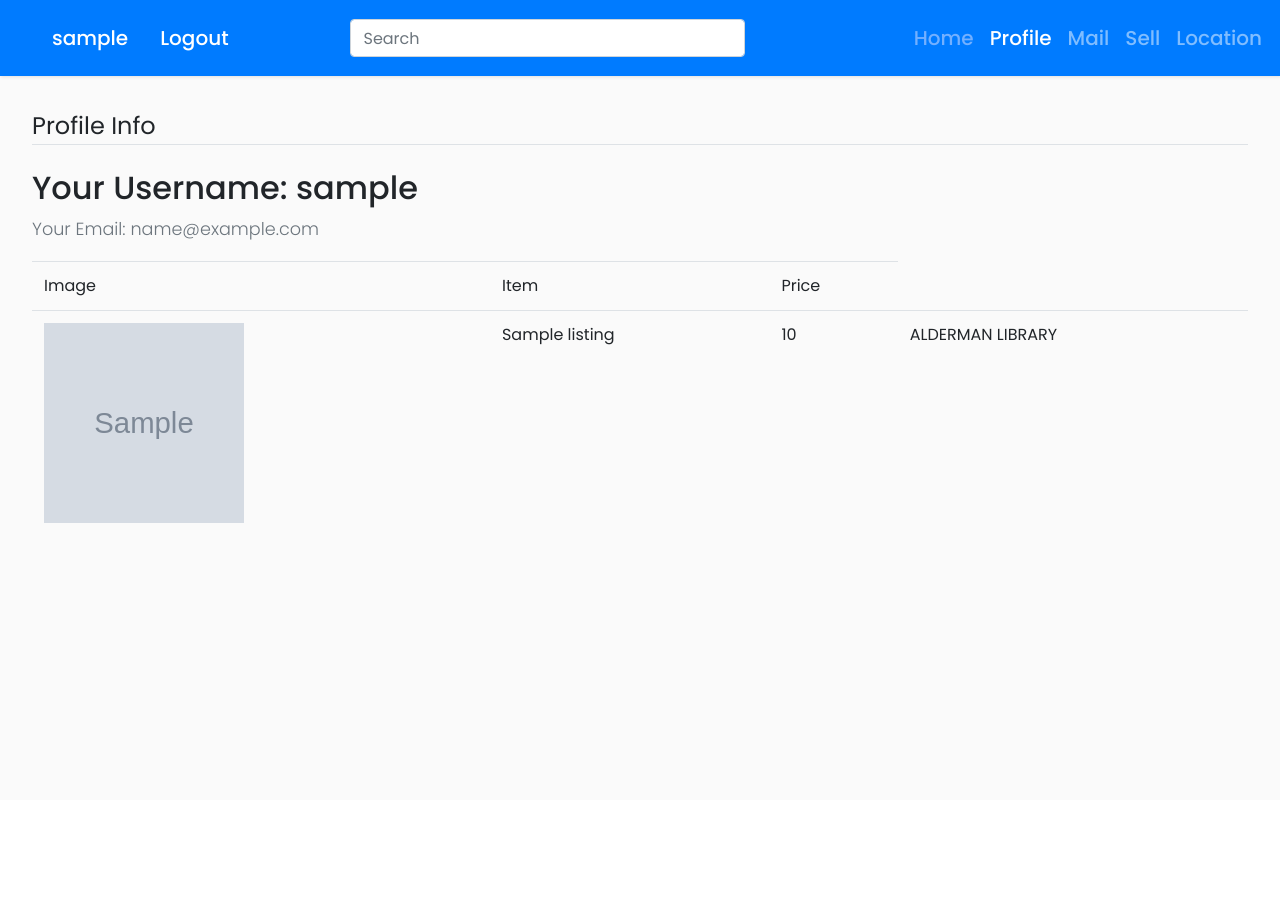
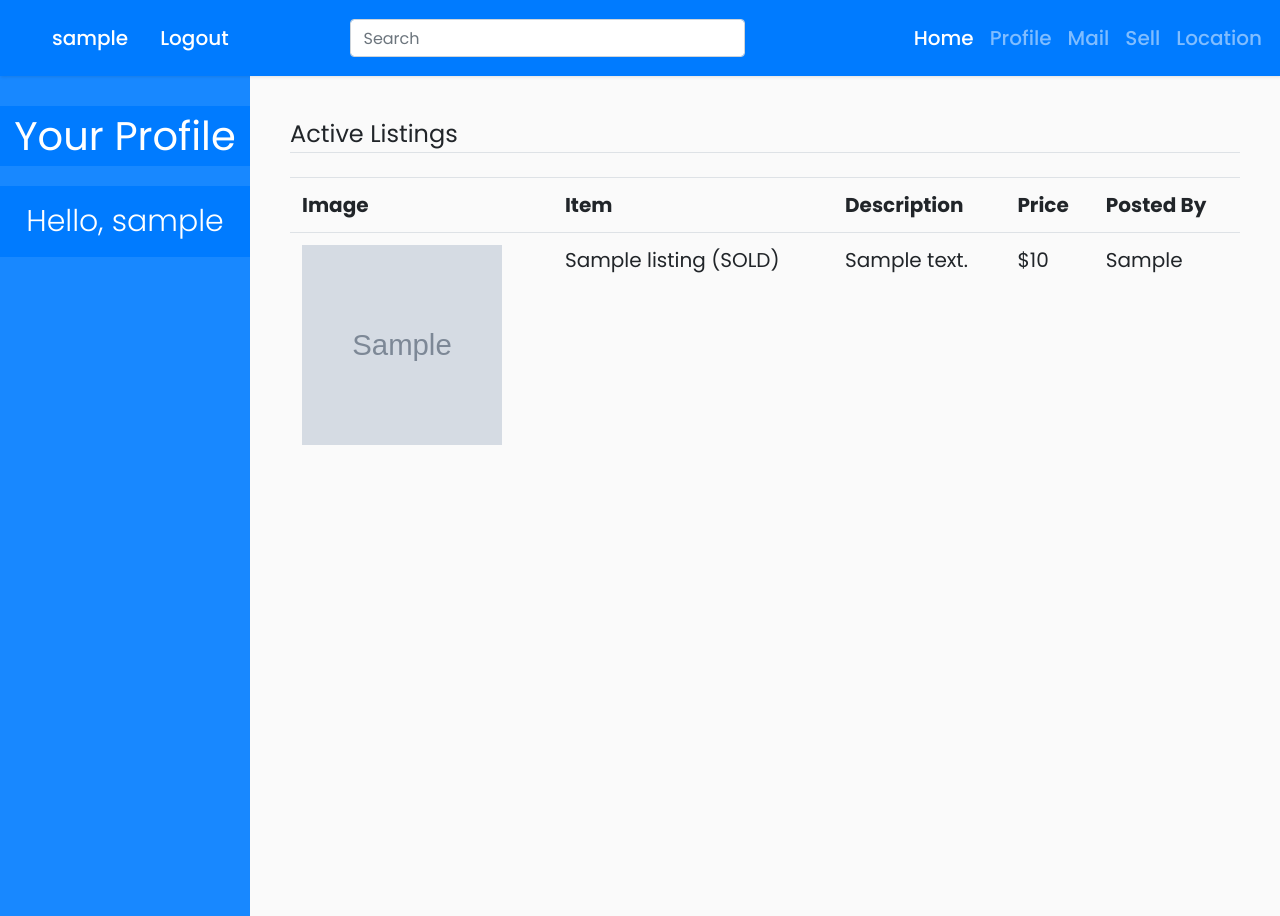
Before and after one commit to ian-kang/djangomarketplace, a Django app: template templates/profile.html in a window 1280 px wide. Before the commit the page ends 523 px from the top, so only its background shows below. Run offline with Django 3.2, Linux system fonts and the light colour scheme; the template is opened without the code that fills it: values that come from a table or form of the project are taken from there, others are empty; a user stored in the database is signed in; tables that the repository leaves empty hold one stand-in row (values such as "Sample post"); grey boxes marked "Sample" are stand-in pictures; some libraries are stand-ins or nearby versions.

Commit message:
p theme complete

```diff
--- a/templates/profile.html
+++ b/templates/profile.html
@@ -1,35 +1,4 @@
 {% extends 'navbar.html' %}
-{% block pagecontent %}
-{% block content %}
-<div class="content-section" style = "padding: 2rem">
-    <div class="media">
-        <div class="media-body">
-            <legend class="border-bottom mb-4">Profile Info</legend>
-            <h2 class="account-heading">Your Username: {{ user.username }}</h2>
-            <p class="text-secondary">Your Email: {{ user.email }} </p>
-	</div>
-    </div>
-    {% if listings %}
-    <table class="table table-hover">
-        <tr><td>Image</td><td>Item</td><td>Price</td></tr>
-        {% for item in listings %}
-        <tr onclick="location.href='/{{item.acct}}/{{item.listing_id}}'">
-            <td>
-                <img class = "listImage"
-                     style="width: 200px; height: 200px;"
-                     src="{{item.images.url}}"/></td>
-                <td>{{item.title}}</td>
-                <td>{{item.price}}</td>
-                <td>{{item.location}}</td>
-        </tr>
-        {% endfor %}
-    </table>
-
-    {% else %}
-    <p>LISTINGS ARE NOT HERE</p>
-    {% endif %}
-</div>
-
 <style type="text/css">
 
 a#profile {
@@ -42,5 +11,66 @@
 
 </style>
 
+{% block wrapper %}
+    <div class="wrapper">
+        <!-- Sidebar  -->
+        <nav id="sidebar" class>
+            <div class="sidebar-header">
+              Your Profile
+            </div>
+            <ul class="list-unstyled components">
+                <li>
+                    <p class="sidebar-secondary" id="user"> Hello, {{user.username}}</p>
+                </li>
+
+            </ul>
+
+        </nav>
+
+        {% endblock %}
+
+        {% block pagecontent %}
+        {% block content %}
+        <div id="content" class = "container" style = "max-width: 3000px; margin: 20px">
+            <div class="media">
+                <div class="media-body">
+                    <legend class="border-bottom mb-4">Active Listings</legend>
+        	</div>
+            </div>
+            {% if listings %}
+            <table class="table table-hover">
+                <tr id="headers">
+                    <td>  <strong style="font-size: 20px;"> Image </strong><br/> </td>
+                    <td> <strong style="font-size: 20px;"> Item </strong><br/> </td>
+                    <td> <strong style="font-size: 20px;"> Description </strong><br/> </td>
+                    <td> <strong style="font-size: 20px;">Price</strong><br/> </td>
+                    <td> <strong style="font-size: 20px;"> Posted By </strong><br/> </td>
+                </tr>
+                    {% for item in listings %}
+                    <tr onclick="location.href='/{{item.acct}}/{{item.listing_id}}'">
+                        <td>
+                            <img class = "listImage"
+                            style="width: 200px; height: 200px;"
+                             src="{{item.images.url}}"/>
+                        </td>
+                        {% if item.sold == True %}
+                            <td style="font-size: 20px;"> {{item.title|truncatechars:30}} (SOLD)</td>
+                        {% else %}
+                            <td style="font-size: 20px;"> {{item.title|truncatechars:30}} </td>
+                        {% endif %}
+                        <td style="font-size: 20px;"> {{item.description|truncatechars:70}} </td>
+                        <td style="font-size: 20px;"> ${{item.price}} </td>
+                        <td style="font-size: 20px;"> <a id="goToProfile" href="/{{item.acct}}/"> {{item.acct}} </a> </td>
+                    </tr>
+                {% endfor %}
+            </table>
+                {% else %}
+                    <p> No listings available</p>
+                {% endif %}
+        </div>
+    </div>
+
+
+
 {% endblock %}
 {% endblock %}
```
Also changed, not shown: templates/foreign_profile.html (+18 -7 lines).
